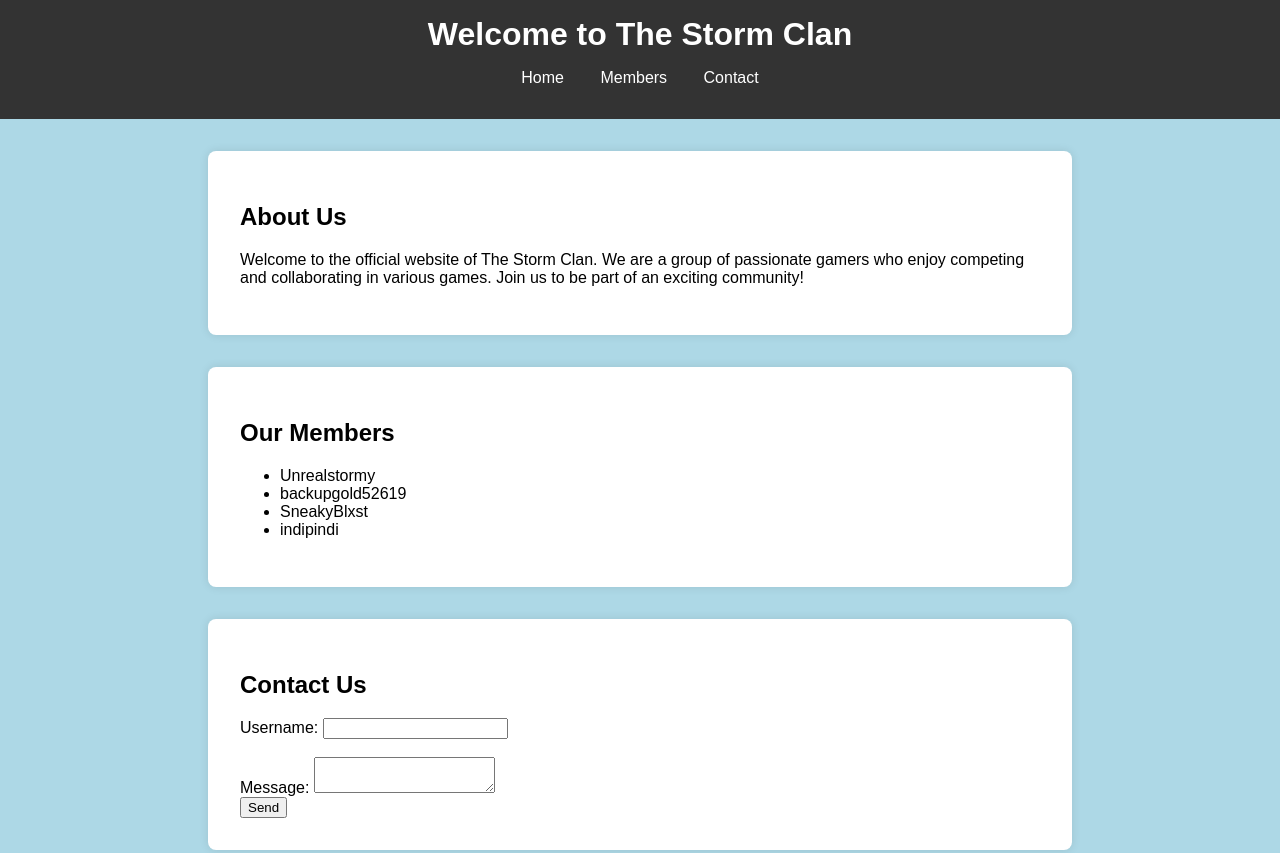
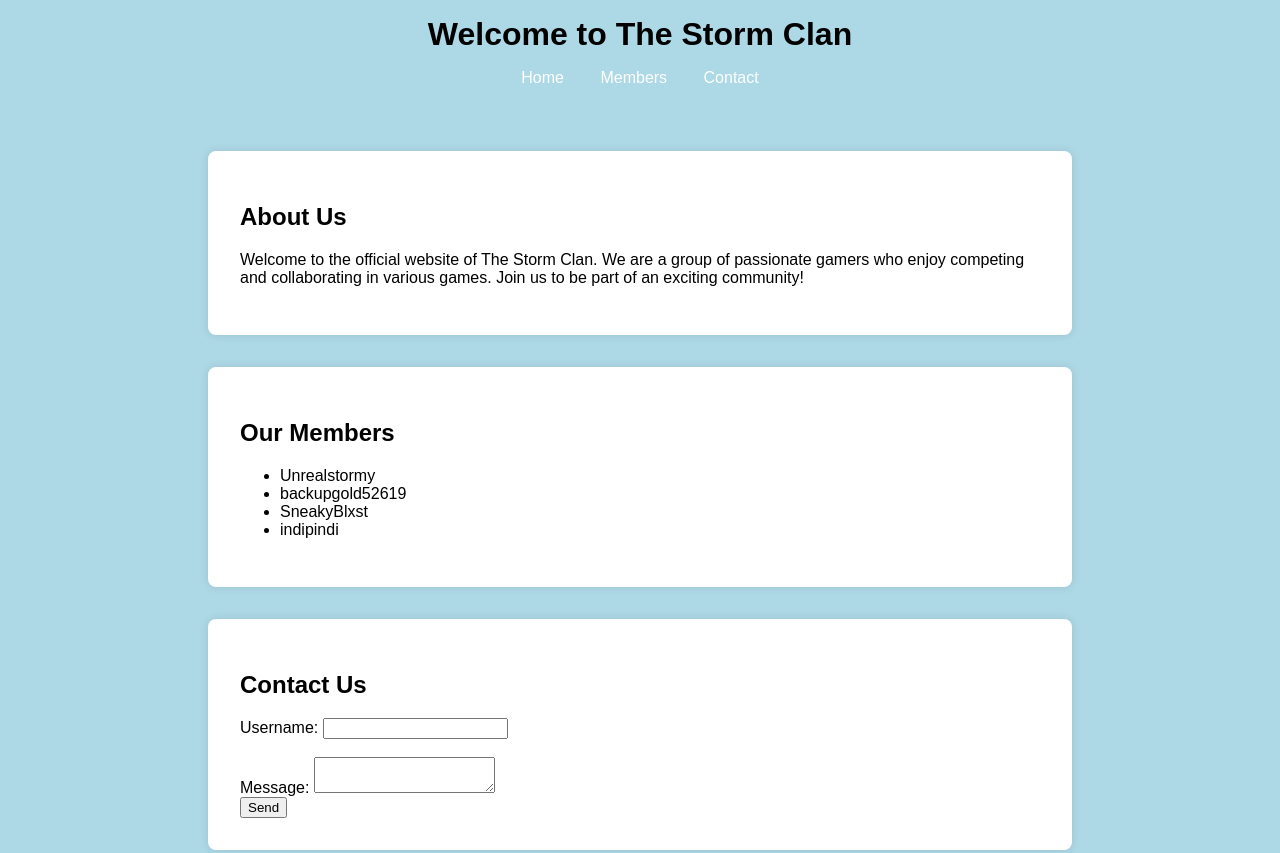
Before and after one commit to SneakyBlxst/Storm-clan, a plain HTML site: page index.html in a window 1280 px wide. Shown: the top 853 px of the page. Drawn offline with Linux system fonts and the light colour scheme.

Commit message:
Update styles.css

```diff
--- a/styles.css
+++ b/styles.css
@@ -6,8 +6,8 @@ body {
 }
 
 header {
-    background-color: #333;
-    color: white;
+    background-color: #ADD8E6;
+    color: Light Blue;
     padding: 1em 0;
     text-align: center;
 }
```
